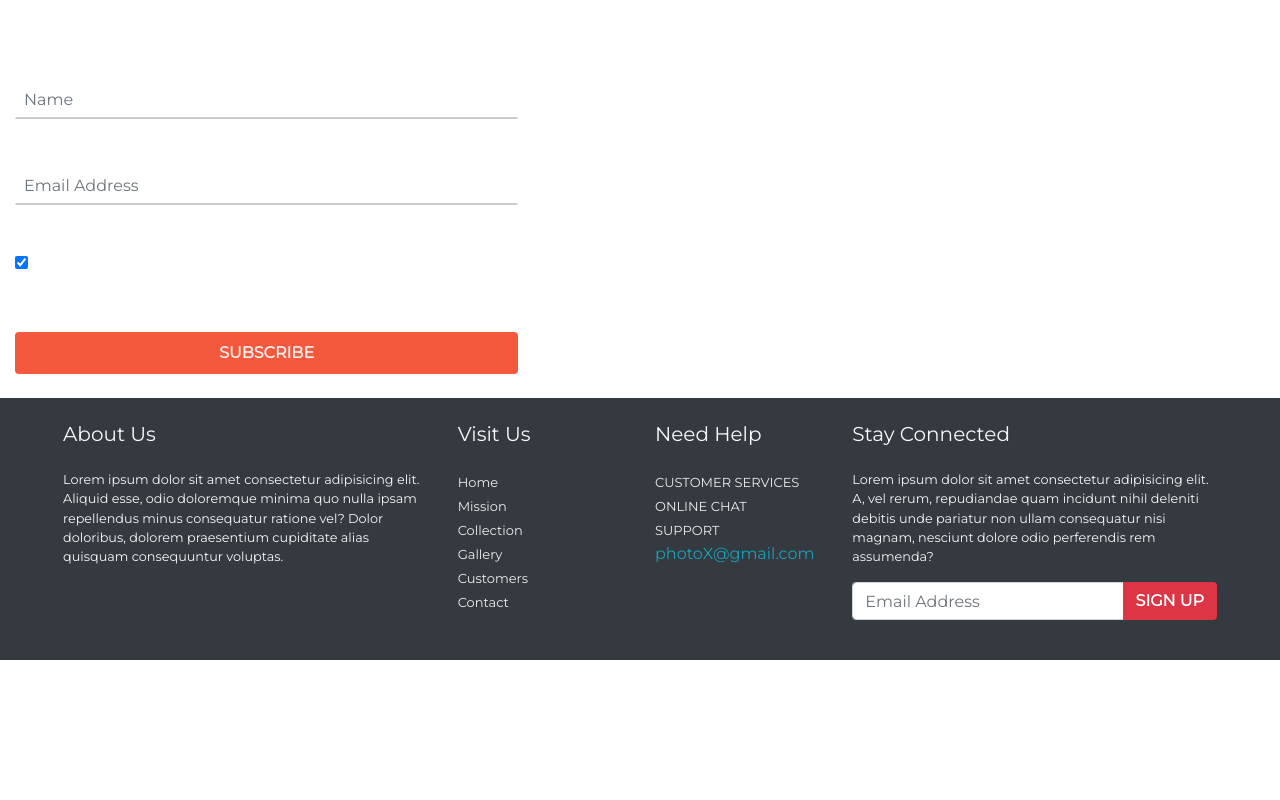
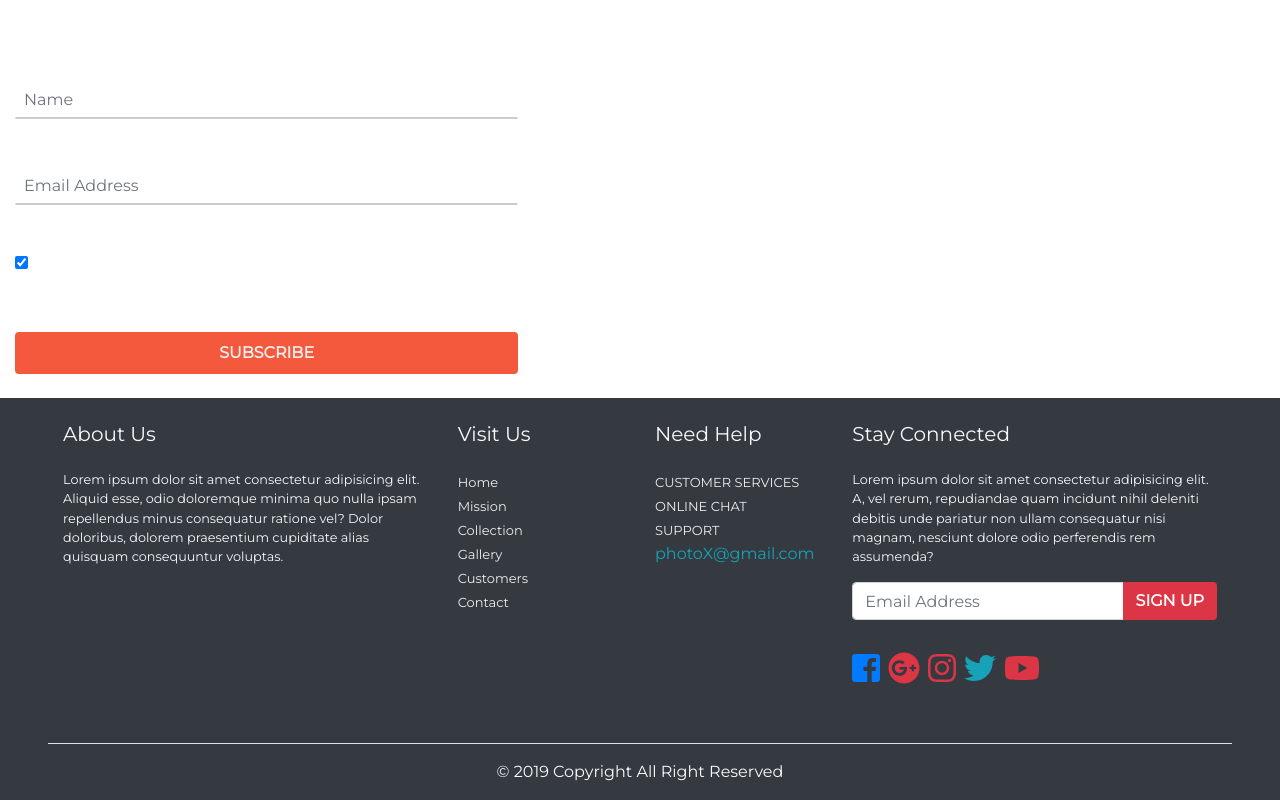
Before and after one commit to sheikhsuleman123/Landing-Page-Photo-X, a React (Create React App) app: page / in a window 1280 px wide. Shown: the part 6252-7052 px from the top of the page. Before the commit the page ends 6912 px from the top, so only its background shows below. Built offline with nearby package versions, Linux system fonts and the light colour scheme.

Commit message:
footer section is completed

```diff
--- a/src/Components/Footer/Footer.jsx
+++ b/src/Components/Footer/Footer.jsx
@@ -57,7 +57,7 @@ export default class Footer extends Component {
                 <div className="col-lg-4 col-sm-6">
                     <h5 className="pb-3">Stay Connected</h5>
                     <p className="small">Lorem ipsum dolor sit amet consectetur adipisicing elit. A, vel rerum, repudiandae quam incidunt nihil deleniti debitis unde pariatur non ullam consequatur nisi magnam, nesciunt dolore odio perferendis rem assumenda?</p>
-                <form action="">
+                <form className="mb-3">
                     <div className="input-group">
                         <input type="text" className="form-control" placeholder="Email Address"/>
                         <div className="input-group-append">
@@ -67,9 +67,18 @@ export default class Footer extends Component {
                         </div>
                     </div>
                 </form>
-                <ul className="list-inline">
-
+                <ul className="list-inline py-3">
+                    <li className="list-inline-item"><i className="fab fa-facebook-square fa-2x text-primary"></i> </li>
+                    <li className="list-inline-item"><i className="fab fa-google-plus fa-2x text-danger"></i> </li>
+                    <li className="list-inline-item"><i className="fab fa-instagram fa-2x text-danger"></i> </li>
+                    <li className="list-inline-item"><i className="fab fa-twitter fa-2x text-info"></i> </li>
+                    <li className="list-inline-item"><i className="fab fa-youtube fa-2x text-danger"></i> </li>
                 </ul>
+                </div>
+            </div>
+            <div className="row">
+                <div className="col text-center text-light border-top pt-3">
+                    <p>&copy; 2019 Copyright All Right Reserved</p>
                 </div>
             </div>
         </div>
```
